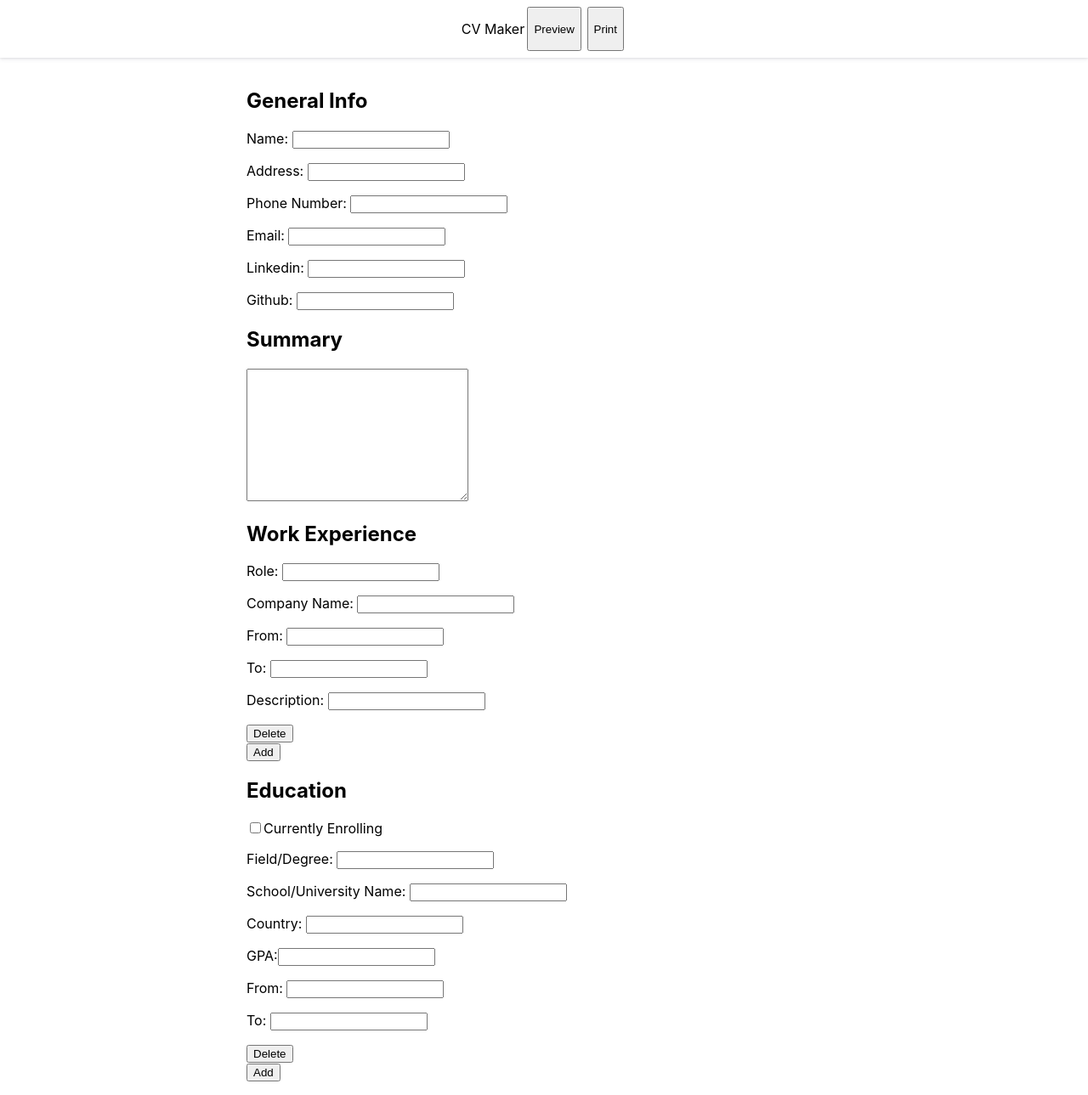
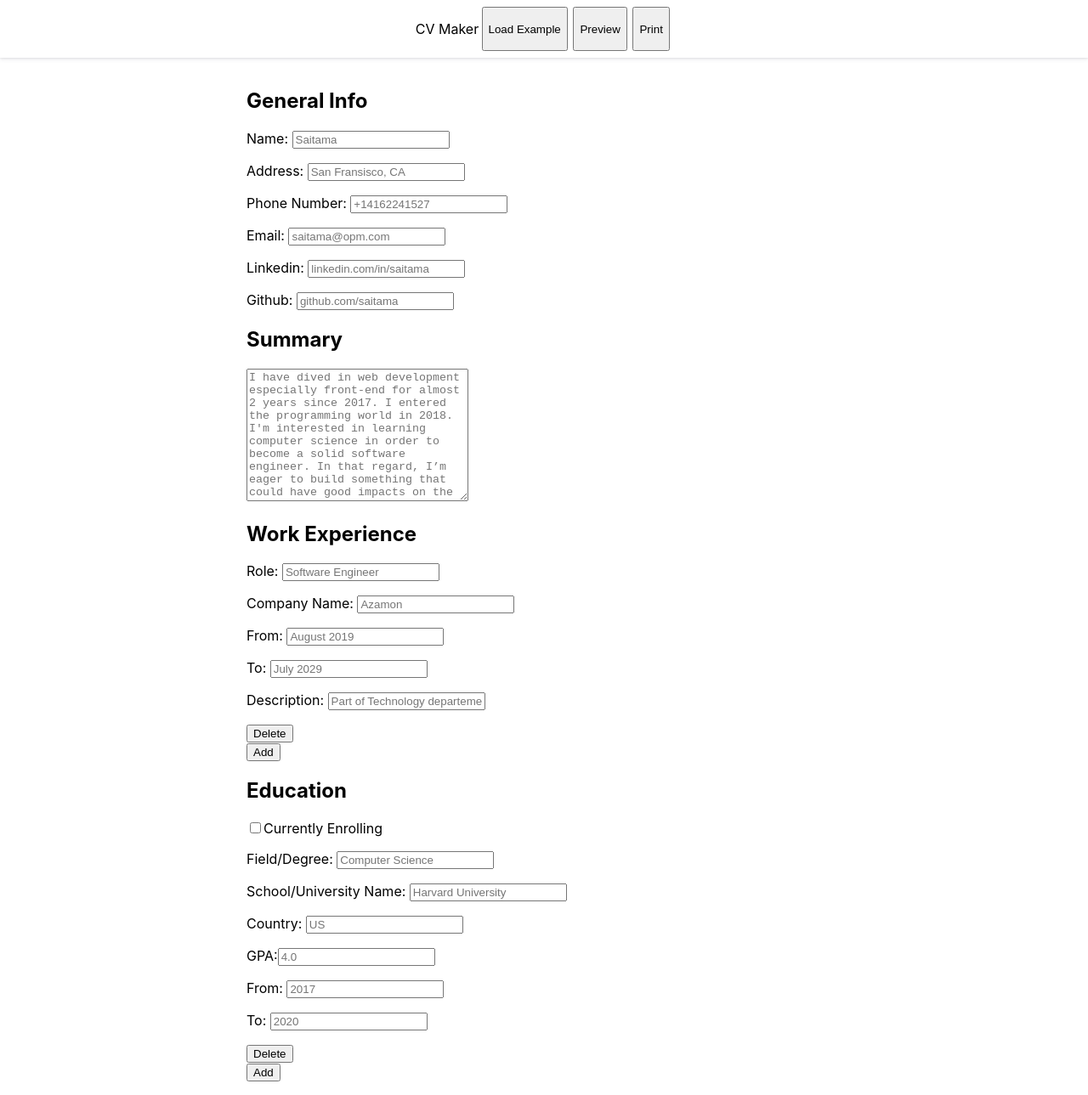
Before and after one commit to faishalirwn/cv-application, a React (Create React App) app: page / in a window 1280 px wide. Shown: the whole page at 85% size. Built offline with nearby package versions, Linux system fonts and the light colour scheme.

Commit message:
Add example and placeholder

```diff
--- a/src/App.js
+++ b/src/App.js
@@ -45,6 +45,7 @@ class App extends Component {
     this.handleFormAddition = this.handleFormAddition.bind(this);
     this.handleFormDeletion = this.handleFormDeletion.bind(this);
     this.handlePreviewSwitch = this.handlePreviewSwitch.bind(this);
+    this.handleExample = this.handleExample.bind(this);
   }
 
   handleValueChange(key, value) {
@@ -95,11 +96,65 @@ class App extends Component {
     this.setState({ preview: !this.state.preview });
   }
 
+  handleExample() {
+    this.setState({
+      cvContent: {
+        name: "Saitama",
+        address: "San Fransisco, CA",
+        phone: "+14162241527",
+        email: "saitama@opm.com",
+        linkedin: "linkedin.com/in/saitama",
+        github: "github.com/saitama",
+        summary:
+          "I have dived in web development especially front-end for almost 2 years since 2017. I entered the programming world in 2018. I'm interested in learning computer science in order to become a solid software engineer. In that regard, I’m eager to build something that could have good impacts on the lives of others.",
+        work: [
+          {
+            role: "Software Engineer",
+            company: "Azamon",
+            from: "August 2019",
+            to: "July 2029",
+            desc:
+              "Part of Technology departement. For backend tasks, we are using Node and GraphQL. As for frontend tasks, we are using React.",
+          },
+          {
+            role: "Front End Developer",
+            company: "Guguru",
+            from: "August 2018",
+            to: "July 2019",
+            desc: "Part of Management.",
+          },
+        ],
+        education: [
+          {
+            enroll: true,
+            field: "Computer Science",
+            school: "Harvard University",
+            country: "US",
+            gpa: "4.0",
+            from: "2017",
+            to: "2020",
+            year: "4th",
+          },
+          {
+            enroll: false,
+            field: "Mechanical Engineering",
+            school: "Harvard University",
+            country: "US",
+            gpa: "3.9",
+            from: "2014",
+            to: "2017",
+          },
+        ],
+      },
+    });
+  }
+
   render() {
     return (
       <>
         <nav>
           <p>CV Maker</p>
+          <button onClick={this.handleExample}>Load Example</button>
           <button onClick={this.handlePreviewSwitch}>
             {this.state.preview ? "Edit" : "Preview"}
           </button>
--- a/src/components/CVInput.js
+++ b/src/components/CVInput.js
@@ -37,6 +37,8 @@ class CVInput extends Component {
           <p>
             <label htmlFor="name">Name: </label>
             <input
+              type="text"
+              placeholder="Saitama"
               onChange={this.handleValueChange.bind(this, "name")}
               value={cvContent.name}
             />
@@ -44,6 +46,8 @@ class CVInput extends Component {
           <p>
             <label htmlFor="address">Address: </label>
             <input
+              type="text"
+              placeholder="San Fransisco, CA"
               onChange={this.handleValueChange.bind(this, "address")}
               value={cvContent.address}
             />
@@ -51,6 +55,8 @@ class CVInput extends Component {
           <p>
             <label htmlFor="phone">Phone Number: </label>
             <input
+              type="text"
+              placeholder="+14162241527"
               onChange={this.handleValueChange.bind(this, "phone")}
               value={cvContent.phone}
             />
@@ -58,6 +64,8 @@ class CVInput extends Component {
           <p>
             <label htmlFor="email">Email: </label>
             <input
+              type="text"
+              placeholder="saitama@opm.com"
               onChange={this.handleValueChange.bind(this, "email")}
               value={cvContent.email}
             />
@@ -65,6 +73,8 @@ class CVInput extends Component {
           <p>
             <label htmlFor="linkedin">Linkedin: </label>
             <input
+              type="text"
+              placeholder="linkedin.com/in/saitama"
               onChange={this.handleValueChange.bind(this, "linkedin")}
               value={cvContent.linkedin}
             />
@@ -72,6 +82,8 @@ class CVInput extends Component {
           <p>
             <label htmlFor="github">Github: </label>
             <input
+              type="text"
+              placeholder="github.com/saitama"
               onChange={this.handleValueChange.bind(this, "github")}
               value={cvContent.github}
             />
@@ -81,6 +93,7 @@ class CVInput extends Component {
         <section>
           <h2>Summary</h2>
           <textarea
+            placeholder="I have dived in web development especially front-end for almost 2 years since 2017. I entered the programming world in 2018. I'm interested in learning computer science in order to become a solid software engineer. In that regard, I’m eager to build something that could have good impacts on the lives of others."
             onChange={this.handleValueChange.bind(this, "summary")}
             value={cvContent.summary}
             cols="30"
@@ -103,6 +116,7 @@ class CVInput extends Component {
                       i
                     )}
                     type="text"
+                    placeholder="Software Engineer"
                     autoComplete="off"
                     id={`role_${i}`}
                     value={cvContent.work[i].role}
@@ -118,6 +132,7 @@ class CVInput extends Component {
                       i
                     )}
                     type="text"
+                    placeholder="Azamon"
                     autoComplete="off"
                     id={`company_${i}`}
                     value={cvContent.work[i].company}
@@ -133,6 +148,7 @@ class CVInput extends Component {
                       i
                     )}
                     type="text"
+                    placeholder="August 2019"
                     autoComplete="off"
                     id={`work_from_${i}`}
                     value={cvContent.work[i].from}
@@ -148,6 +164,7 @@ class CVInput extends Component {
                       i
                     )}
                     type="text"
+                    placeholder="July 2029"
                     autoComplete="off"
                     id={`work_to_${i}`}
                     value={cvContent.work[i].to}
@@ -163,6 +180,7 @@ class CVInput extends Component {
                       i
                     )}
                     type="text"
+                    placeholder="Part of Technology departement. For backend tasks, we are using Node and GraphQL. As for frontend tasks, we are using React."
                     autoComplete="off"
                     id={`desc_${i}`}
                     value={cvContent.work[i].desc}
@@ -208,6 +226,7 @@ class CVInput extends Component {
                       i
                     )}
                     type="text"
+                    placeholder="Computer Science"
                     autoComplete="off"
                     id={`field_${i}`}
                     value={cvContent.education[i].field}
@@ -225,6 +244,7 @@ class CVInput extends Component {
                       i
                     )}
                     type="text"
+                    placeholder="Harvard University"
                     autoComplete="off"
                     id={`school_${i}`}
                     value={cvContent.education[i].school}
@@ -240,6 +260,7 @@ class CVInput extends Component {
                       i
                     )}
                     type="text"
+                    placeholder="US"
                     autoComplete="off"
                     id={`country_${i}`}
                     value={cvContent.education[i].country}
@@ -256,6 +277,7 @@ class CVInput extends Component {
                         i
                       )}
                       type="text"
+                      placeholder="4th"
                       autoComplete="off"
                       id={`year_${i}`}
                       value={cvContent.education[i].year}
@@ -274,6 +296,7 @@ class CVInput extends Component {
                       i
                     )}
                     type="text"
+                    placeholder="4.0"
                     autoComplete="off"
                     id={`gpa_${i}`}
                     value={cvContent.education[i].gpa}
@@ -289,6 +312,7 @@ class CVInput extends Component {
                       i
                     )}
                     type="text"
+                    placeholder="2017"
                     autoComplete="off"
                     id={`education_from_${i}`}
                     value={cvContent.education[i].from}
@@ -304,6 +328,7 @@ class CVInput extends Component {
                       i
                     )}
                     type="text"
+                    placeholder="2020"
                     autoComplete="off"
                     id={`education_to_${i}`}
                     value={cvContent.education[i].to}
--- a/src/components/CVPaper.js
+++ b/src/components/CVPaper.js
@@ -45,7 +45,8 @@ class CVPaper extends Component {
                     {form.field}, {form.school}, {form.country}
                   </p>
                   <p>
-                    {form.year ? `${form.year}. ` : ""} {form.from} - {form.to}{" "}
+                    {form.year ? `${form.year} year. ` : ""} {form.from} -{" "}
+                    {form.to}{" "}
                   </p>
                   <p>
                     {form.enroll ? "Current" : ""} GPA: {form.gpa}
```
